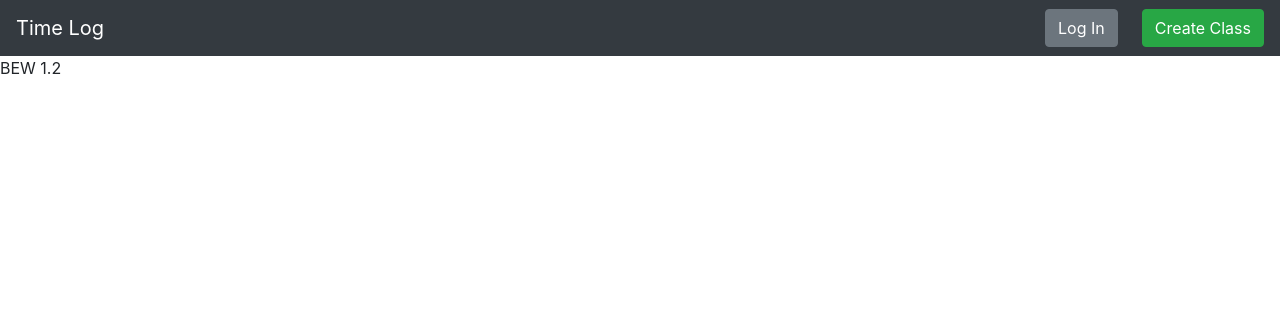
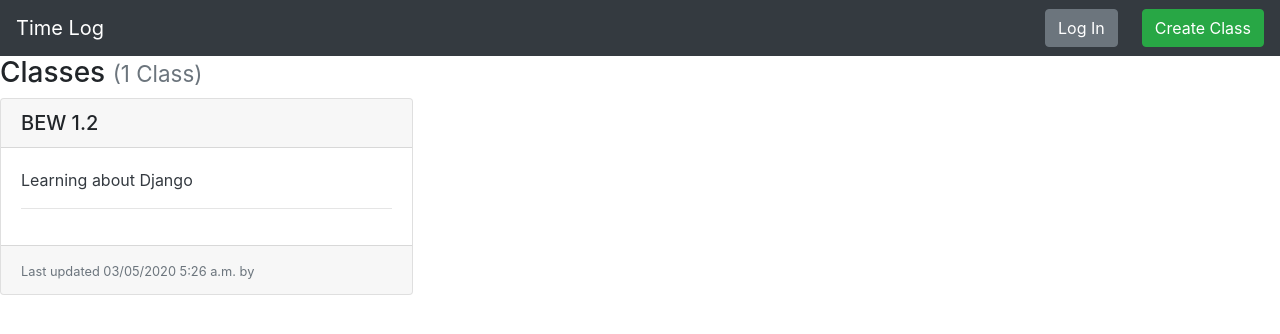
Before and after one commit to KitsuneNoctus/Contractor-TimeLog, a Django app: page / in a window 1280 px wide. Shown: the top 334 px of the page. Run offline with Django 3.2, Linux system fonts and the light colour scheme; data comes from the database, SQL or seed files in the repository; some libraries are stand-ins or nearby versions.

Commit message:
Basic setup for classes. Working slowly.

```diff
--- a/TimeLog/templates/classes.html
+++ b/TimeLog/templates/classes.html
@@ -1,11 +1,14 @@
 {% extends 'base.html' %}
 
 {% block content %}
+    <h3>Classes {% if classes %}<small class="text-muted">({{ classes|length }} Class{{ classes|length|pluralize:"es" }})</small>{% endif %}</h3>
     {% if classes %}
-        {% for class in  classes %}
-            {{ class.class_name }}
-        {% endfor %}
+        <div class="card-columns">
+            {% for class in  classes %}
+                {% include "partials/card.html" %}
+            {% endfor %}
+        </div>
     {% else %}
-     <p>No Classes!</p>
+    <div class="alert alert-primary" role="alert">No Classes Available.</div>
     {% endif %}
 {% endblock %}
--- /dev/null
+++ b/TimeLog/templates/partials/card.html
@@ -0,0 +1,13 @@
+<div class="card mb-3">
+    <h5 class="card-header ">{{ class.class_name }}</h5>
+    <div class="card-body border-dark">
+      <p class="card-text text-dark">
+        {{ class.class_description|truncatewords_html:30 }}
+        <hr>
+        {# <!-- <div class="text-right"><a href="{% url 'wiki-details-page' page.slug %}" title="Read More">Read More</a></div> --> #}
+    </div>
+    <div class="card-footer">
+      <small class="text-muted">Last updated {{ class.modified|date:"SHORT_DATETIME_FORMAT" }} by <b></b></small>
+      {# <!-- {{ page.author.username }} --> #}
+    </div>
+  </div>
--- a/TimeLog/views.py
+++ b/TimeLog/views.py
@@ -18,6 +18,9 @@ def home(request):
     # return('classes.html')
     context = {'classes':classes}
     return render(request,'classes.html', context)
+
+def detail(request):
+    return HttpResponse("You're looking at question .")
 
 # This is to ...
 class ClassCreateView(CreateView):
```
